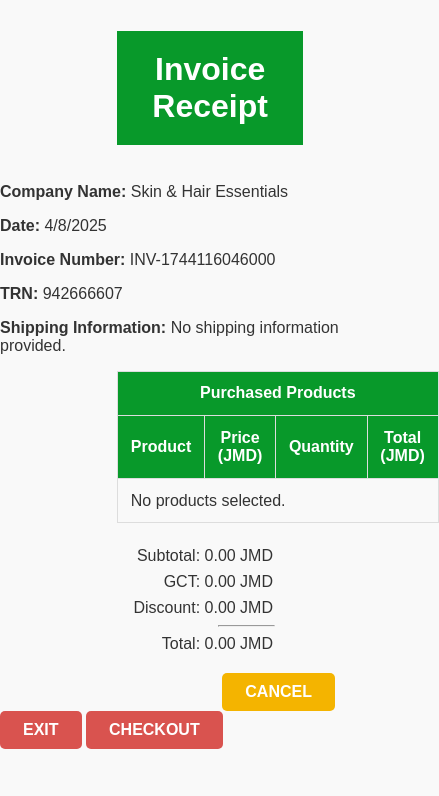
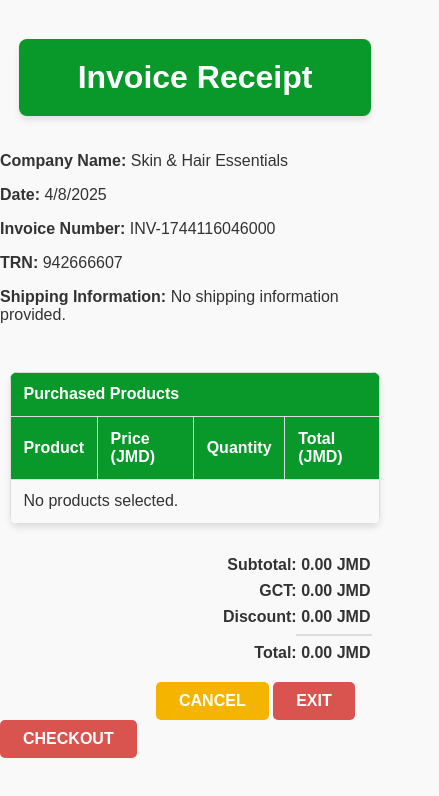
Before and after one commit to Shevanice/GroupProject-Tuesdays-5-7pm, a plain HTML site: page invoice.html in a window 390 px wide. Shown: the whole page, 439 px wide, since content can reach past the window. Drawn offline with Linux system fonts and the light colour scheme.

Commit message:
invoice.css

```diff
--- a/invoice.css
+++ b/invoice.css
@@ -1,5 +1,5 @@
-
-body{
+/* General Styles */
+body {
     font-family: 'Poppins', sans-serif;
     margin: 0;
     padding: 0;
@@ -9,16 +9,20 @@ body{
     flex-direction: column;
     min-height: 100vh;
 }
-h1{
+
+/* Header Styling */
+h1 {
     background: #08992a;
     color: white;
     padding: 20px;
     text-align: center;
-    width: 37.5%;
-    margin-left: 30%;
-    margin-top: 8%;
+    width: 40%;
+    margin: 5% auto 2%;
+    border-radius: 8px;
+    box-shadow: 0 4px 6px rgba(0, 0, 0, 0.1);
 }
 
+/* Main Section Styling */
 main {
     flex: 1;
     padding: 2rem;
@@ -29,39 +33,52 @@ main {
     box-shadow: 0 4px 8px rgba(0, 0, 0, 0.2);
 }
 
+/* Table Styling */
+table {
+    width: 80%;
+    border-collapse: collapse;
+    margin: 2rem auto;
+    background-color: white;
+    border-radius: 8px;
+    overflow: hidden;
+    box-shadow: 0 4px 6px rgba(0, 0, 0, 0.1);
+}
 
-table {
-    width: 40%;
-    border-collapse: collapse;
-    margin-bottom: 1.5rem;
-    margin-left: 30%
-}
 table th {
     background-color: #08992a;
     color: white;
     padding: 0.8rem;
     border: 1px solid #ddd;
+    text-align: left;
 }
+
 table td {
     background-color: #f9f9f9;
     padding: 0.8rem;
     border: 1px solid #ddd;
+    text-align: left;
 }
 
+/* Totals Section */
 .totals {
     text-align: right;
-    margin-right: 30%;
+    margin-right: 10%;
     margin-top: 1%;
     font-size: 1rem;
 }
+
 .totals p {
     margin: 0.5rem 0;
+    font-weight: bold;
 }
-hr{
+
+hr {
     width: 20%;
     margin-left: 80%;
+    border: 1px solid #ddd;
 }
 
+/* Button Styling */
 button {
     padding: 10px 23px;
     font-size: 1rem;
@@ -89,3 +106,23 @@ button {
     transform: scale(1.05);
     opacity: 0.9;
 }
+
+/* Additional Styling for Responsiveness */
+@media (max-width: 768px) {
+    h1 {
+        width: 80%;
+        margin: 10% auto 5%;
+    }
+
+    table {
+        width: 95%;
+    }
+
+    .totals {
+        margin-right: 5%;
+    }
+
+    button[type="reset"] {
+        margin-left: 40%;
+    }
+}
```
Lines whose indentation alone changed are shown as unchanged.
